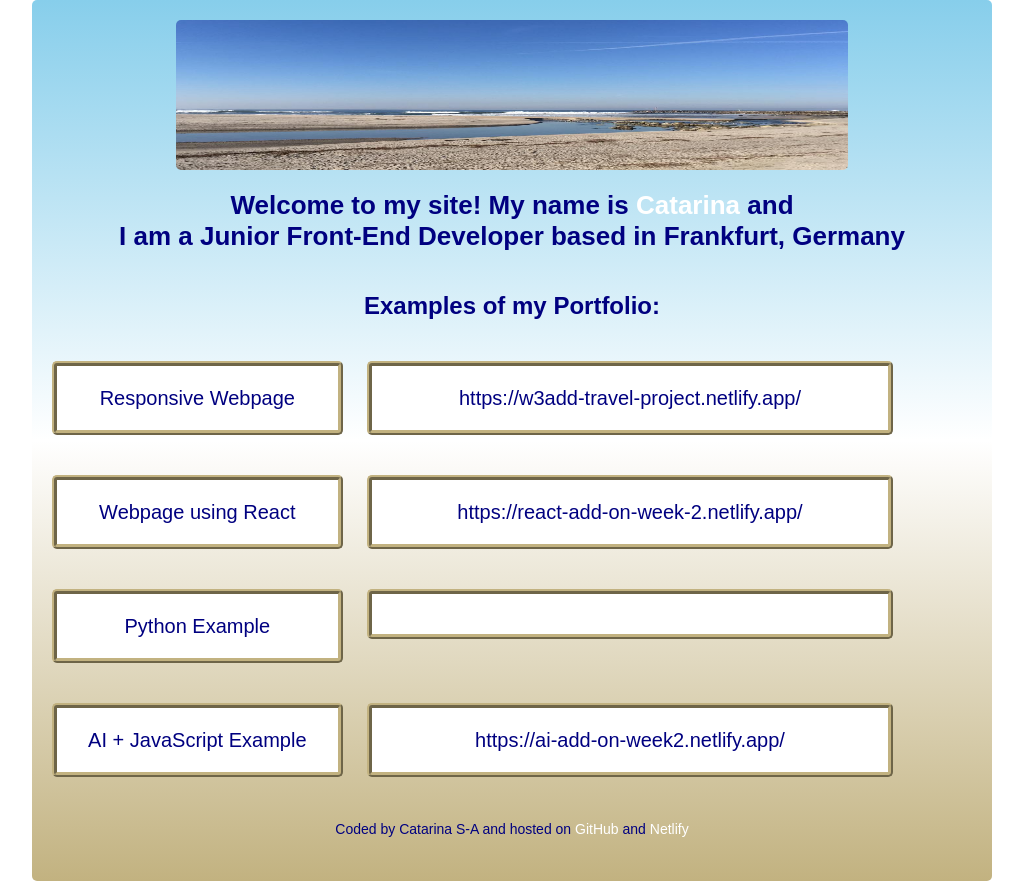
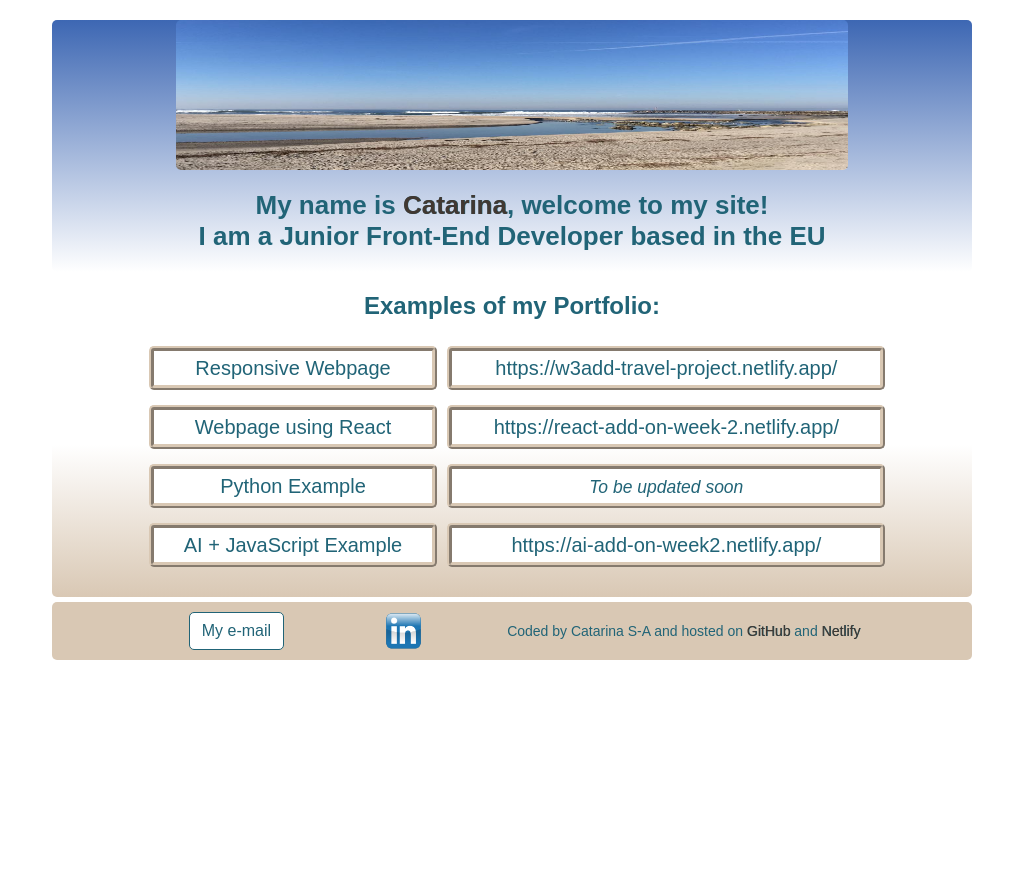
Before and after one commit to casakc/catarina-sa, a React (Create React App) app: page / in a window 1280 px wide. Shown: the whole page, without its empty margins (128-1151 px from the left). After the commit the page ends 800 px from the top, so only its background shows below. Built offline with nearby package versions, Linux system fonts and the light colour scheme.

Commit message:
"AppFooter" styled

```diff
--- a/package.json
+++ b/package.json
@@ -10,6 +10,7 @@
     "react": "^19.0.0",
     "react-dom": "^19.0.0",
     "react-scripts": "5.0.1",
+    "styled-components": "^6.1.15",
     "web-vitals": "^2.1.0"
   },
   "scripts": {
--- a/src/App.css
+++ b/src/App.css
@@ -1,7 +1,5 @@
 .App {
-  background: linear-gradient(to bottom, skyblue, white, #C2b280);
-  border-radius: 5px;
-  color: navy;
+  color: #216477 ;
   font-family: Arial, Helvetica, sans-serif;
   margin: 0px auto;
   padding: 20px;
@@ -17,6 +15,8 @@
 }
 
 .App-header {
+  background: linear-gradient(to bottom, #3d67b3, white);
+  border-radius: 5px;
   display: flex;
   flex-direction: column;
   align-items: center;
@@ -30,6 +30,7 @@
 }
 
 .App-link {
-  color: white;
+  color: #413832;
   text-decoration: none;
+  text-shadow: 0.4px 0.4px #216477 ;
 }
--- a/src/App.js
+++ b/src/App.js
@@ -2,24 +2,24 @@ import logo from './VPA.jpg';
 import './App.css';
 import 'bootstrap/dist/css/bootstrap.min.css';
 import AppMain from "./AppMain";
-import AppFooter from "./AppFooter"
+import AppFooter from "./AppFooter";
 
 
 function App() {
   return (
     <div className="App">
-
-      <div className="App-header">
+<div className="App-header">
         <img src={logo} className="App-logo" alt="Tranquil beach" title="Tranquil Beach" />
         <h1>
-        Welcome to my site! My name is <a className="App-link"
-          href="#"
+        My name is <a className="App-link"
+          href="https://www.shecodes.io/diplomas/5d2dcffa9d54e8a4028183357efaa97d"
           target="_blank"
-          rel="noopener noreferrer">Catarina</a> and <br/>I am a Junior Front-End Developer based in Frankfurt, Germany
+          rel="noopener noreferrer" title="Please click to view my Junior Front-End Developer diploma">Catarina</a>, welcome to my site!<br/>I am a Junior Front-End Developer based in the EU
         </h1>
       </div>
       <AppMain />
       <AppFooter />
+
 </div>
   );
 }
--- a/src/AppFooter.css
+++ b/src/AppFooter.css
@@ -1,3 +1,42 @@
-.App-footer p {
-    margin: 20px 0px;
+.AppFooter  {
+    background-color: #d9c8b4;
+    border-radius: 5px;
+    margin: 5px auto;
+    padding: 5px;
 }
+
+.row {
+width: 100%;
+display: flex;
+justify-content: space-around;
+align-items: center;
+}
+
+.btn {
+    background-color: white;
+    border: 1px solid #216477;
+    border-radius: 5px;
+    color: #216477;
+}
+
+.btn:hover {
+    background-color: #216477;
+    border: 1px solid white;
+    color: white;
+}
+
+.col-2-img {
+    width: auto;
+    height: 37.39px;
+  }
+
+p {
+    margin: 0px;
+}
+
+
+@media (max-width: 600px) {
+.App-footer {
+    font-size: small;
+}
+}
--- a/src/AppFooter.js
+++ b/src/AppFooter.js
@@ -1,16 +1,39 @@
-import React from "react";
+import React, { useState } from "react";
 import "./AppFooter.css";
+import logoOne from './linkedin.png';
 
-export default function AppFooter (props) {
+export default function AppFooter(props) {
+    const [buttonText, setButtonText] = useState("My e-mail");
+
+    const handleMouseEnter = () => setButtonText("casakc@gmail.com");
+    const handleMouseLeave = () => setButtonText("My e-mail");
+
     return (
-    <div className="App-footer">
+        <div className="AppFooter">
+            <div className="row">
+                <div className="col-1"></div>
+                <div className="col-2">
+                    <button
+                        className="btn btn-primary"
+                        onMouseEnter={handleMouseEnter}
+                        onMouseLeave={handleMouseLeave}>
+                        {buttonText}
+                    </button>
+                </div>
+                <div className="col-2">
+                    <img src={logoOne} alt="LinkedIn logo" title="LinkedIn logo" className="col-2-img img-fluid" />
+                </div>
+                <div className="col-5">
                     <p><small>Coded by Catarina S-A and hosted on <a className="App-link"
-          href="#"
+                        href="https://github.com/casakc/catarina-sa"
                         target="_blank"
-          rel="noopener noreferrer">GitHub</a> and <a className="App-link"
+                        rel="noopener noreferrer" title="Please click to view the code of this webpage">GitHub</a> and <a className="App-link"
                         href="#"
                         target="_blank"
                         rel="noopener noreferrer">Netlify</a></small></p>
                 </div>
-)
+                <div className="col-1"></div>
+            </div>
+        </div>
+    );
 }
--- a/src/AppMain.css
+++ b/src/AppMain.css
@@ -1,5 +1,8 @@
 .App-main {
-   margin: 20px auto;
+background: linear-gradient(white, white, #d9c8b4);
+border-radius: 5px;
+padding-bottom: 20px;
+margin: 20px auto 5px auto;
 }
 
 .Intro h2 {
@@ -8,26 +11,30 @@ font-weight: bold;
 margin: 20px auto;
 }
 
-.table {
-    margin: 20px auto;
+.row {
+    margin: 5px 5px;
 }
 
-.col-4 h3, .col-7 h3 {
-background-color: white;
-border: 5px ridge #C2b280;
-border-radius: 5px;
-color: navy;
-font-size: 20px;
-margin: 20px auto;
-padding: 20px;
-text-align: center;
+.col-4, .col-6 {
+    padding: 5px 5px;
 }
 
-.col-7 a {
-    color: navy;
+.col-4 h3, .col-6 h3 {
+background-color: white;
+border: 5px ridge #d9c8b4;
+border-radius: 5px;
+color: #216477;
+font-size: 20px;
+padding: 5px;
+text-align: center;
+margin: 0px;
+}
+
+.col-4 a, .col-6 a {
+    color: #216477 ;
     text-decoration: none;
 }
 
-.col-7 a:hover {
-    color: #C2b280;
+.col-4 a:hover, .col-6 a:hover {
+    color: #413832;
 }
--- a/src/AppMain.js
+++ b/src/AppMain.js
@@ -7,28 +7,40 @@ export default function AppMain (props) {
   <div className="Intro">
     <h2>Examples of my Portfolio:</h2>
   </div>
-  <div className="table">
+  <div className="container">
     <div className="row">
-      <div className="col-4"><h3>Responsive Webpage</h3></div>
-      <div className="col-7"><h3><a href="https://w3add-travel-project.netlify.app/" target="_blank" rel="noopener noreferrer">https://w3add-travel-project.netlify.app/</a></h3></div>
+    <div className="col-1"></div>
+      <div className="col-4"><h3><a href="https://github.com/casakc/travel-project" target="_blank"
+          rel="noopener noreferrer" title="Please click to view the code of my example of a responsive webpage">Responsive Webpage</a></h3></div>
+      <div className="col-6"><h3><a href="https://w3add-travel-project.netlify.app/" target="_blank" rel="noopener noreferrer">https://w3add-travel-project.netlify.app/</a></h3></div>
+      <div className="col-1"></div>
       </div>
       <div className="row">
-      <div className="col-4"><h3>Webpage using React</h3></div>
-      <div className="col-7"><h3><a href="https://react-add-on-week-2.netlify.app/" target="_blank"
-          rel="noopener noreferrer">
+        <div className="col-1"></div>
+      <div className="col-4"><h3><a href="https://github.com/casakc/react-add-on-week-1" target="_blank"
+          rel="noopener noreferrer" title="Please click to view the code of my example of a webpage with react">
+          Webpage using React</a></h3></div>
+      <div className="col-6"><h3><a href="https://react-add-on-week-2.netlify.app/" target="_blank"
+          rel="noopener noreferrer" title="Please click to view my example of a webpage with react">
           https://react-add-on-week-2.netlify.app/</a></h3></div>
+          <div className="col-1"></div>
       </div>
             <div className="row">
+            <div className="col-1"></div>
       <div className="col-4"><h3>Python Example</h3></div>
-      <div className="col-7"><h3><a href="https://react-add-on-week-2.netlify.app/" target="_blank"
+      <div className="col-6"><h3><a href="https://react-add-on-week-2.netlify.app/" target="_blank"
           rel="noopener noreferrer">
-          </a></h3></div>
+          </a><em><small>To be updated soon</small></em></h3></div>
+          <div className="col-1"></div>
       </div>
       <div className="row">
-      <div className="col-4"><h3>AI + JavaScript Example</h3></div>
-      <div className="col-7"><h3><a href="https://ai-add-on-week2.netlify.app/" target="_blank"
+      <div className="col-1"></div>
+      <div className="col-4"><h3><a href="https://github.com/casakc/ai-add-on-week2" target="_blank"
+          rel="noopener noreferrer" title="Please click to view the code of my example of a webpage with AI and JavaScript">AI + JavaScript Example</a></h3></div>
+      <div className="col-6"><h3><a href="https://ai-add-on-week2.netlify.app/" target="_blank"
           rel="noopener noreferrer">
           https://ai-add-on-week2.netlify.app/</a></h3></div>
+          <div className="col-1"></div>
       </div>
     </div>
  </div>
```
Also changed, not shown: src/linkedin.png (added), 1 other file (tests, documents, lock files or other folders). Lines whose indentation alone changed are shown as unchanged.
